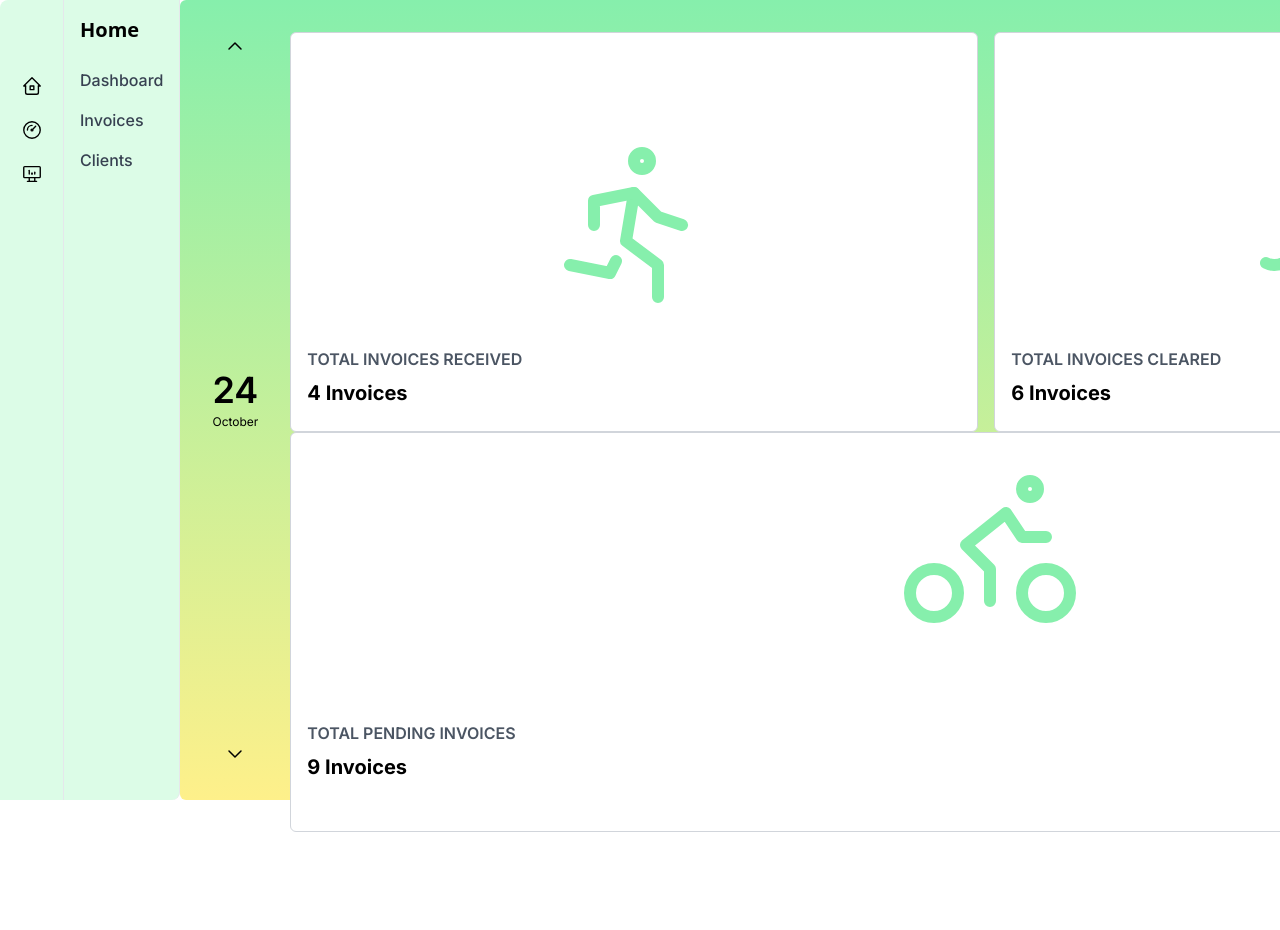
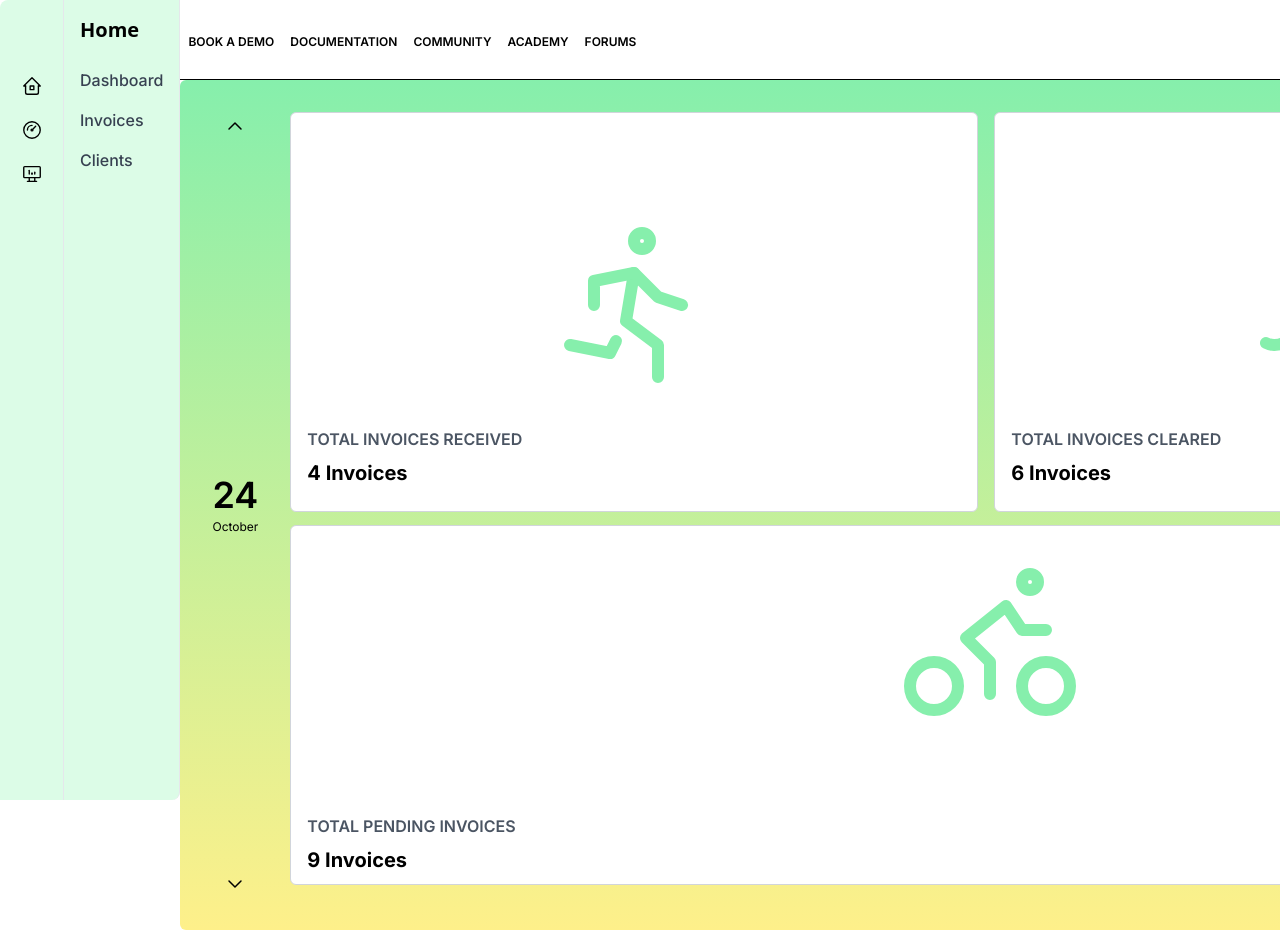
Before and after one commit to Lucky-Wangari/WareFlowDashboard, a Next.js app: page /overview in a window 1280 px wide. Shown: the top 930 px of the page. Before the commit the page ends 832 px from the top, so only its background shows below. Built offline with nearby package versions, Linux system fonts and the light colour scheme.

Commit message:
WareFlow Dasboard

```diff
--- a/app/clients/page.tsx
+++ b/app/clients/page.tsx
@@ -2,6 +2,7 @@
 import { Avatar, Badge, Table, Group, Text, ActionIcon, Anchor, rem } from '@mantine/core';
 import { IconPencil, IconTrash } from '@tabler/icons-react';
 import { DoubleNavbar } from '../components/DoubleNavbar';
+import { DoubleHeader } from '../components/DoubleHeader';
 
 const data = [
   {
@@ -67,7 +68,7 @@ export default function UsersTable() {
 
       <Table.Td className="py-4">
         <Badge color={jobColors[item.job.toLowerCase()]} variant="light" className="px-3 py-1">
-          {item.job}
+          {item.job}pt-10 pb-10
         </Badge>
       </Table.Td>
       <Table.Td className="py-4">
@@ -93,6 +94,7 @@ export default function UsersTable() {
 
   return (
     <DoubleNavbar>
+      <DoubleHeader/>
        <div className="float-right pt-8 ">
        <div className="md:ml-60 ">
       <Table style={{ height: '600px' }} >
--- /dev/null
+++ b/app/components/DoubleHeader/index.tsx
@@ -0,0 +1,53 @@
+import { useState } from 'react';
+import { Container, Anchor, Group, Burger, Box } from '@mantine/core';
+import { useDisclosure } from '@mantine/hooks';
+
+export function DoubleHeader() {
+  const [opened, { toggle }] = useDisclosure(false);
+  const [active, setActive] = useState(0);
+
+
+  const mainLinks = [
+    { link: '#', label: 'Book a demo' },
+    { link: '#', label: 'Documentation' },
+    { link: '#', label: 'Community' },
+    { link: '#', label: 'Academy' },
+    { link: '#', label: 'Forums' },
+  ];
+
+  const mainItems = mainLinks.map((item, index) => (
+    <Anchor<'a'>
+      href={item.link}
+      key={item.label}
+      className={`text-xs uppercase ${
+        index === active ? 'text-black' : 'text-gray-6'
+      } px-2 py- font-semibold border-b border-transparent transition-colors duration-100 hover:text-black hover:border-blue-6`}
+      onClick={(event) => {
+        event.preventDefault();
+        setActive(index);
+      }}
+    >
+      {item.label}
+    </Anchor>
+  ));
+
+  return (
+    <header className="h-20 bg-body border-b border-black">
+      <Container
+        className="h-full flex items-center justify-between bg-white "
+        style={{ maxWidth: '100%' }}
+      >
+        {/* <MantineLogo size={34} /> */}
+        <Box className="flex flex-col justify-between">
+          <Group className="mr-[-0.25rem]">{mainItems}</Group>
+        </Box>
+        <Burger
+          opened={opened}
+          onClick={toggle}
+          className="hidden sm:block"
+          size="sm"
+        />
+      </Container>
+    </header>
+  );
+}
--- a/app/home/page.tsx
+++ b/app/home/page.tsx
@@ -6,7 +6,6 @@ export default function Home() {
   const router = useRouter();
   const [showWelcome, setShowWelcome] = useState(false);
 
-  // Trigger animation when component mounts
   useEffect(() => {
     setShowWelcome(true);
   }, []);
--- a/app/overview/page.tsx
+++ b/app/overview/page.tsx
@@ -1,5 +1,3 @@
-
-
 'use client'
 import { useState } from 'react';
 import dayjs from 'dayjs';
@@ -8,7 +6,6 @@ import {
   Text,
   Paper,
   rem,
-  MantineProvider,
 } from '@mantine/core';
 import {
   IconSwimming,
@@ -18,6 +15,7 @@ import {
   IconChevronUp,
 } from '@tabler/icons-react';
 import { DoubleNavbar } from '../components/DoubleNavbar';
+import { DoubleHeader } from '../components/DoubleHeader';
 
 export default function StatsControls() {
   const [date, setDate] = useState(new Date(2021, 9, 24));
@@ -26,7 +24,7 @@ export default function StatsControls() {
     { icon: IconRun, label: 'Total Invoices Received' },
     { icon: IconSwimming, label: 'Total Invoices Cleared' },
   ].map((stat, index) => (
-    <div key={index} className={`flex flex-col ${index < 2 ? 'mr-4' : ''}`}>
+    <div key={index} className={`flex flex-col ${index < 2 ? 'mr-4' : ''} `} >
       <Paper
         className={`pt-4 pb-6 px-4 h-[400px] w-[688px] flex flex-col justify-between bg-white border border-gray-300 rounded-md ${
           index < 2 ? 'mb-' : ''
@@ -56,7 +54,7 @@ export default function StatsControls() {
   const bikeCard = (
     <Paper
       key="bike"
-      className={`h-[400px] pt-4 pb-6 px-4 w-full bg-white border border-gray-300 rounded-md mb-4`}
+      className={`h-[360px] pt-4 pb-10 px-4 w-full bg-white border border-gray-300 rounded-md `}
     >
       <div className="flex items-center justify-center">
         <IconBike
@@ -78,7 +76,8 @@ export default function StatsControls() {
 
   return (
     <DoubleNavbar>
-      <div className=" bg-gradient-to-b from-green-300 to-yellow-200 p-8 rounded-md flex h-screen w-[1550px]">
+      <DoubleHeader/>
+      <div className=" bg-gradient-to-b from-green-300 to-yellow-200 p-8 rounded-md flex h-[850px] w-[1550px] " >
         <div className="flex flex-col mr-8">
           <UnstyledButton
             className="h-[28px]  flex justify-center items-center rounded-md transition duration-200 ease-in-out hover:bg-green-100 hover:text-black"
@@ -103,7 +102,7 @@ export default function StatsControls() {
           </div>
 
           <UnstyledButton
-            className="h-[28px] w-full flex justify-center items-center rounded-md transition duration-200 ease-in-out hover:bg-blue-500 hover:text-white"
+            className="h-[28px] w-full flex justify-center items-center rounded-md transition duration-200 ease-in-out hover:bg-green-600 hover:text-white"
             onClick={() =>
               setDate((current) => dayjs(current).subtract(1, 'day').toDate())
             }
@@ -123,3 +122,133 @@ export default function StatsControls() {
     </DoubleNavbar>
   );
 }
+
+
+
+
+
+// 'use client'
+// import { useState } from 'react';
+// import dayjs from 'dayjs';
+// import {
+//   UnstyledButton,
+//   Text,
+//   Paper,
+//   rem,
+// } from '@mantine/core';
+// import {
+//   IconSwimming,
+//   IconBike,
+//   IconRun,
+//   IconChevronDown,
+//   IconChevronUp,
+// } from '@tabler/icons-react';
+// import { DoubleNavbar } from '../components/DoubleNavbar';
+// import { DoubleHeader } from '../components/DoubleHeader';
+
+// export default function StatsControls() {
+//   const [date, setDate] = useState(new Date(2021, 9, 24));
+
+//   const stats = [
+//     { icon: IconRun, label: 'Total Invoices Received' },
+//     { icon: IconSwimming, label: 'Total Invoices Cleared' },
+//   ].map((stat, index) => (
+//     <div
+//       key={index}
+//       className={`flex flex-col ${index < 2 ? 'mr-4' : ''} mb-4 md:mb-0 md:mr-0 md:w-1/2 lg:w-auto`}
+//     >
+//       <Paper
+//         className={`pt-4 pb-6 px-4 md:h-[400px] md:w-[688px] flex flex-col justify-between bg-white border border-gray-300 rounded-md`}
+//       >
+//         <div className='flex items-center justify-center pt-20'>
+//           <stat.icon
+//             style={{ width: '12rem', height: '12rem' }}
+//             className="text-green-300"
+//             stroke={1.5}
+//           />
+//         </div>
+//         <div>
+//           <Text className="text-m font-semibold uppercase text-gray-600">
+//             {stat.label}
+//           </Text>
+//           <Text className="text-sm font-semibold text-black mt-2">
+//             <span className="font-bold text-xl">
+//               {Math.floor(Math.random() * 6 + 4)} Invoices
+//             </span>
+//           </Text>
+//         </div>
+//       </Paper>
+//     </div>
+//   ));
+
+//   const bikeCard = (
+//     <Paper
+//       key="bike"
+//       className={`h-[360px] pt-4 pb-10 px-4 w-full bg-white border border-gray-300 rounded-md`}
+//     >
+//       <div className="flex items-center justify-center">
+//         <IconBike
+//           style={{ width: '12rem', height: '12rem' }}
+//           className="text-green-300 mr-2"
+//           stroke={1.5}
+//         />
+//       </div>
+//       <div className='pt-20'>
+//         <Text className="text-m font-semibold uppercase text-gray-600">
+//           Total Pending Invoices
+//         </Text>
+//         <Text className="text-sm font-semibold text-black mt-2">
+//           <span className="font-bold text-xl">{Math.floor(Math.random() * 6 + 4)} Invoices</span>
+//         </Text>
+//       </div>
+//     </Paper>
+//   );
+
+//   return (
+//     <DoubleNavbar>
+//       <DoubleHeader/>
+//       <div className="bg-gradient-to-b from-green-300 to-yellow-200 p-8 rounded-md flex flex-col md:flex-row h-[850px] w-[1550px]">
+//         <div className="flex flex-col mr-8">
+//           <UnstyledButton
+//             className="h-[28px] flex justify-center items-center rounded-md transition duration-200 ease-in-out hover:bg-green-100 hover:text-black"
+//             onClick={() =>
+//               setDate((current) => dayjs(current).add(1, 'day').toDate())
+//             }
+//           >
+//             <IconChevronUp
+//               style={{ width: rem(16), height: rem(16) }}
+//               className="transform"
+//               stroke={1.5}
+//             />
+//           </UnstyledButton>
+
+//           <div className="flex-1 flex flex-col justify-center">
+//             <Text className="text-4xl font-semibold text-black text-center mb-1">
+//               {dayjs(date).format('DD')}
+//             </Text>
+//             <Text className="text-xs text-black text-center">
+//               {dayjs(date).format('MMMM')}
+//             </Text>
+//           </div>
+
+//           <UnstyledButton
+//             className="h-[28px] w-full flex justify-center items-center rounded-md transition duration-200 ease-in-out hover:bg-green-600 hover:text-white"
+//             onClick={() =>
+//               setDate((current) => dayjs(current).subtract(1, 'day').toDate())
+//             }
+//           >
+//             <IconChevronDown
+//               style={{ width: rem(16), height: rem(16) }}
+//               className="transform"
+//               stroke={1.5}
+//             />
+//           </UnstyledButton>
+//         </div>
+//         <div className="flex-1flex flex-wrap md:flex-nowrap">
+//           {stats}
+//           {bikeCard}
+//         </div>
+//       </div>
+//     </DoubleNavbar>
+//   );
+// }
--- a/app/tablescrollarea/page.tsx
+++ b/app/tablescrollarea/page.tsx
@@ -3,6 +3,7 @@ import React from 'react';
 import { useRouter } from 'next/navigation';
 import { MantineProvider, Table } from '@mantine/core';
 import { DoubleNavbar } from '../components/DoubleNavbar';
+import { DoubleHeader } from '../components/DoubleHeader';
 
 const TableScrollAreaComponent = () => {
   const data = [
@@ -57,7 +58,8 @@ const TableScrollAreaComponent = () => {
 
   return (
     <DoubleNavbar>
-      <div className="flex justify-center items-center ">
+      <DoubleHeader/>
+      <div className="flex justify-center items-center  ">
         <div className="md:ml-60 ">
           <Table style={{ height: '600px' }} className="mantine-provider w-full md:w-3/4">
             <Table.Thead>
```
Also changed, not shown: app/components/DoubleNavbar/index.tsx (line endings or trailing spaces), app/globals.css (line endings or trailing spaces).
